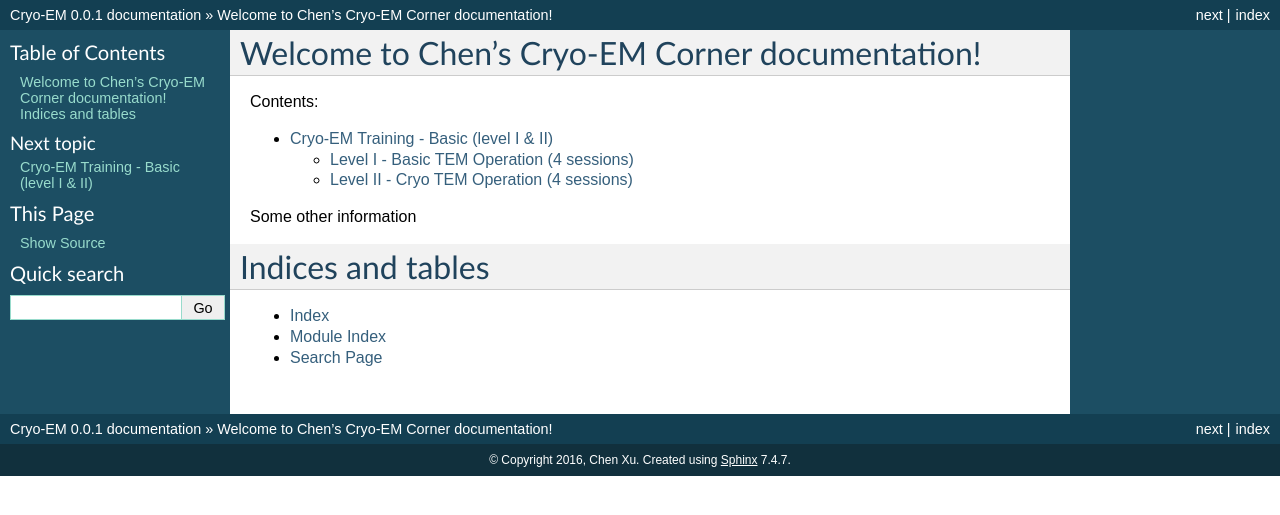
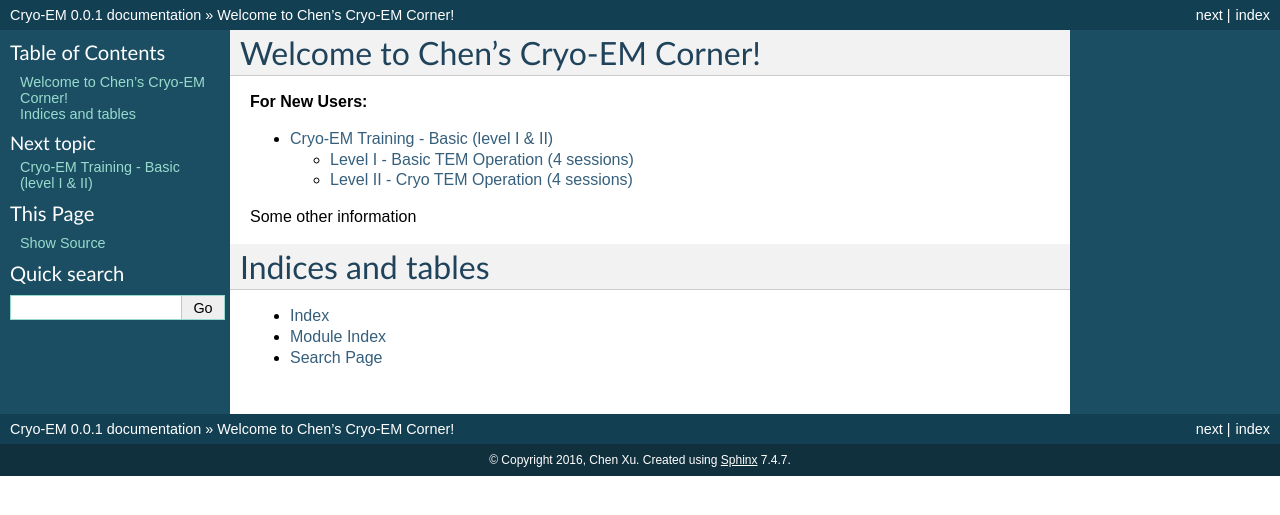
Before and after one commit to xuchen66/sphinx-emdocs, a Sphinx documentation site: the page built from source/index.rst, in a window 1280 px wide. Shown: the top 515 px of the page. Built offline with Sphinx 7.4.7, drawn with Linux system fonts in a browser that asks for light colours; pages that are not in the unit, such as notebooks, are missing from menus.

Commit message:
Update index.rst

```diff
--- a/source/index.rst
+++ b/source/index.rst
@@ -7,10 +7,10 @@
    You can adapt this file completely to your liking, but it should at least
    contain the root `toctree` directive.
 
-Welcome to Chen's Cryo-EM Corner documentation!
-================================================
+Welcome to Chen's Cryo-EM Corner!
+=================================
 
-Contents:
+**For New Users:**
 
 .. toctree::
    :maxdepth: 4
```
